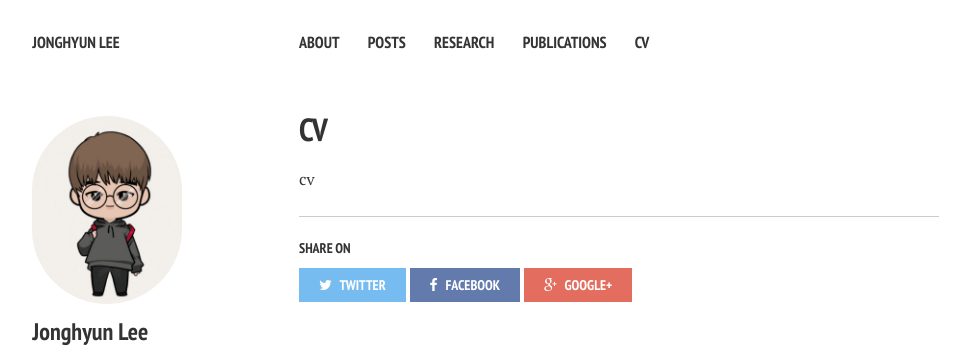
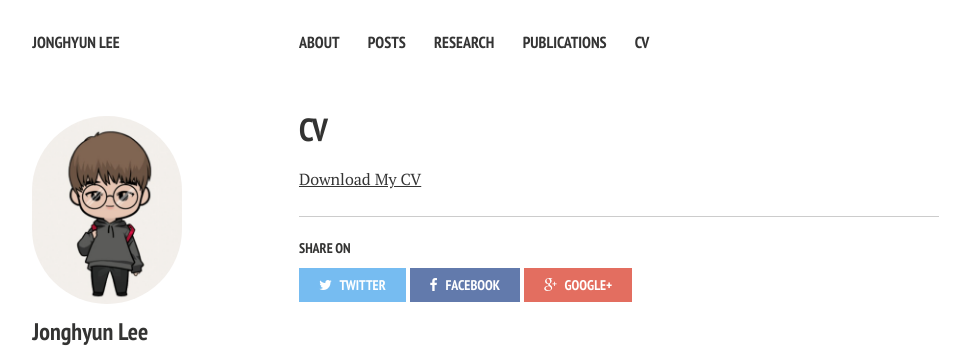
Before and after one commit to jisunkimbrain/fromjisunkim.github.io, a Jekyll site: the page built from cv/index.md, in a window 1280 px wide. Shown: the top 356 px of the page, without its empty margins (21-991 px from the left). Built offline with Jekyll 4.4.1, drawn with Linux system fonts in a browser that asks for light colours; nearby versions of some CDN libraries.

Commit message:
Update index.md

```diff
--- a/cv/index.md
+++ b/cv/index.md
@@ -6,4 +6,4 @@ modified: 2017-01-17
 tags: [about]
 ---
 
-cv
+[Download My CV](jonghyunlee1993.github.io/cv/Jonghyun_CV.docx)
```
